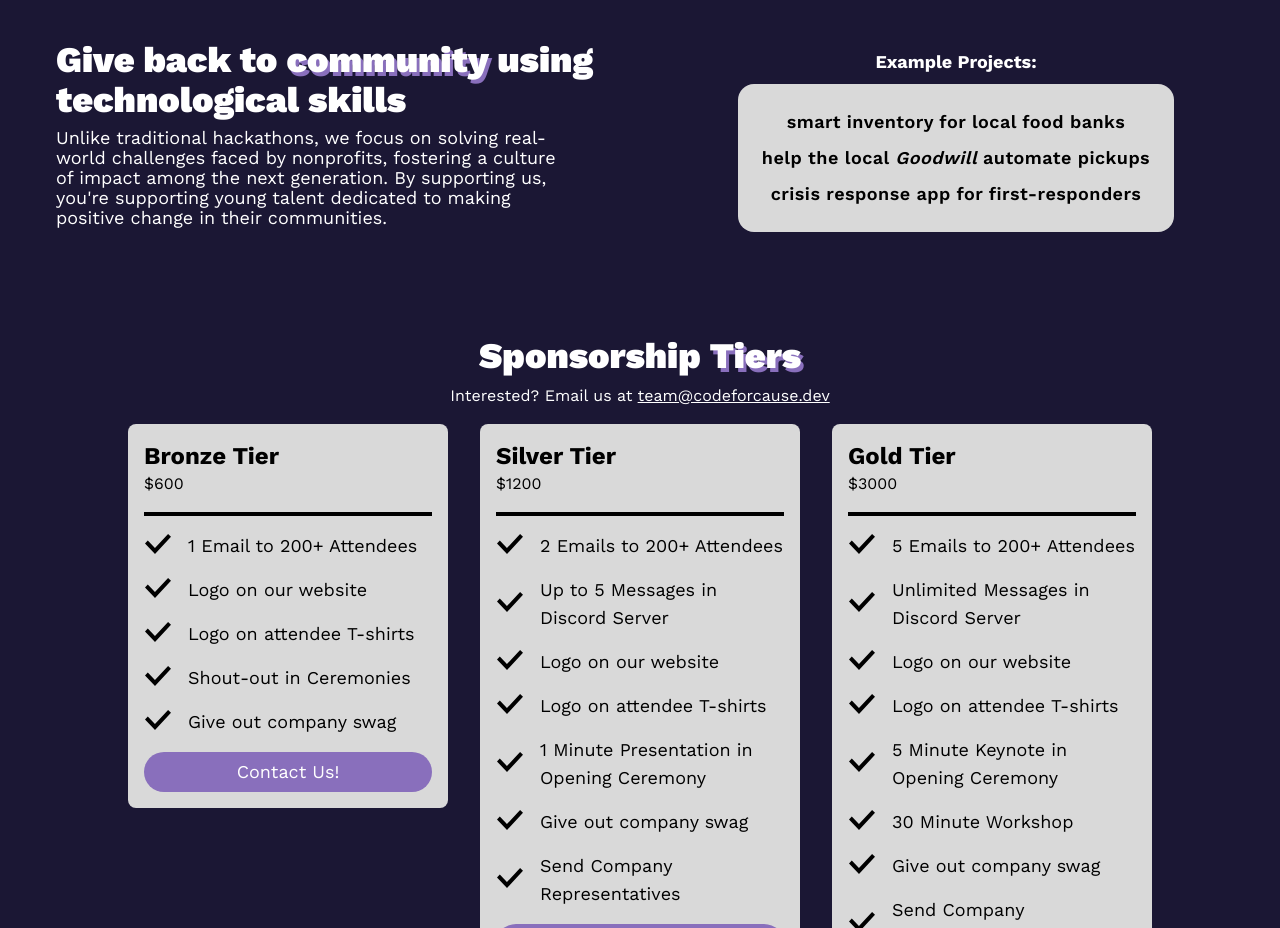
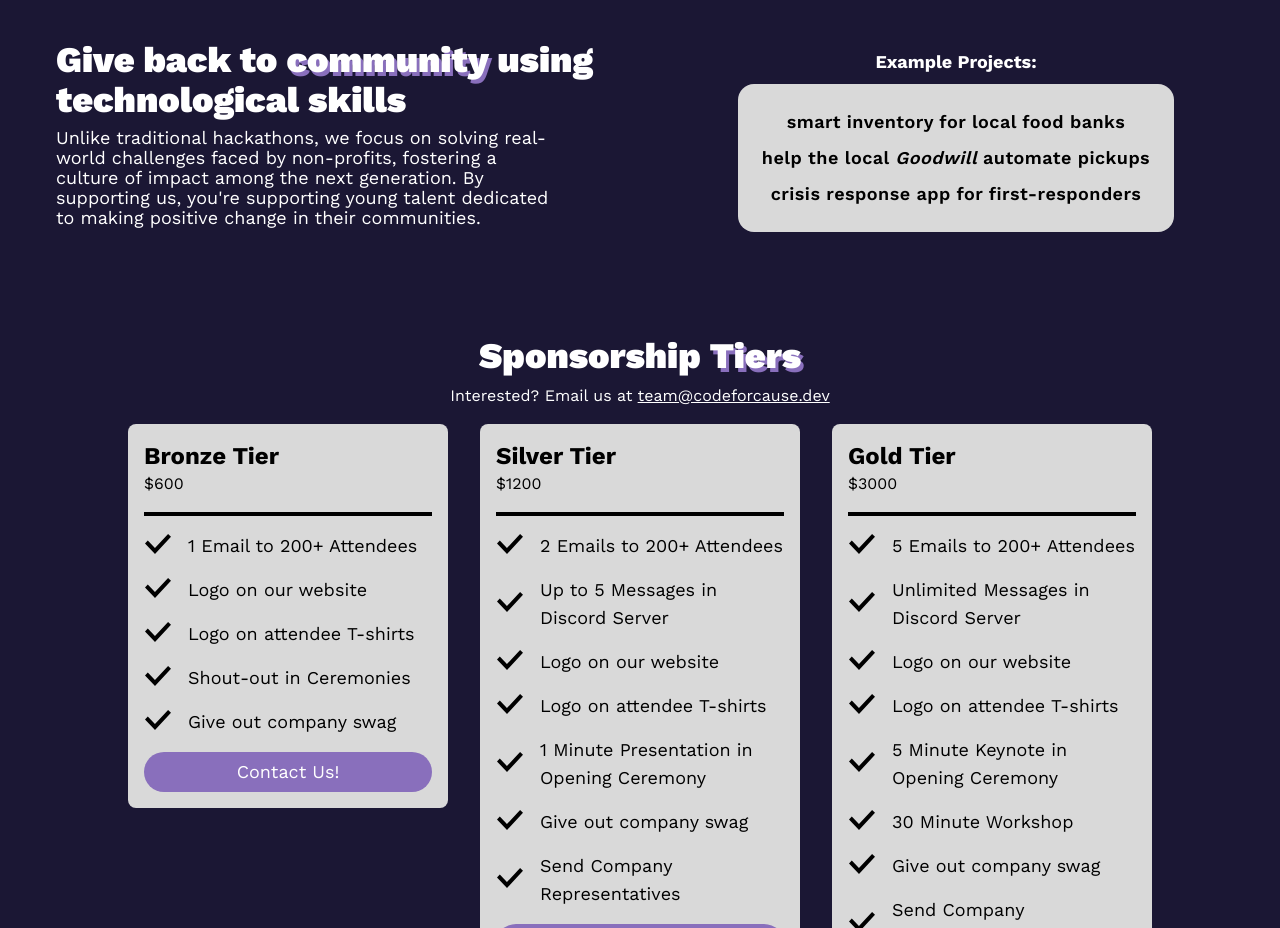
Before and after one commit to bub655/code-for-cause, a Next.js app: page /sponsors in a window 1280 px wide. Shown: the part 1020-1948 px from the top of the page. Built offline with nearby package versions, Linux system fonts and the light colour scheme.

Commit message:
nonprofits -> non-profits

```diff
--- a/src/components/SponsorsLandingPage/Unique.tsx
+++ b/src/components/SponsorsLandingPage/Unique.tsx
@@ -11,7 +11,7 @@ export const Unique = () => {
 				</div>
 				<div className="md:w-10/12 mt-2 text-lg leading-5">
 					Unlike traditional hackathons, we focus on solving real-world
-					challenges faced by nonprofits, fostering a culture of impact among
+					challenges faced by non-profits, fostering a culture of impact among
 					the next generation. By supporting us, you're supporting young talent
 					dedicated to making positive change in their communities.
 				</div>
```
